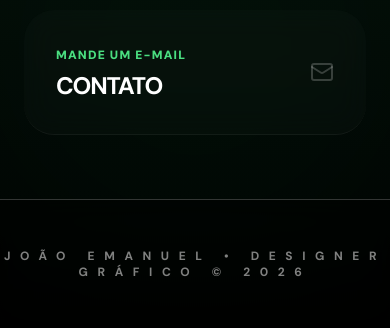
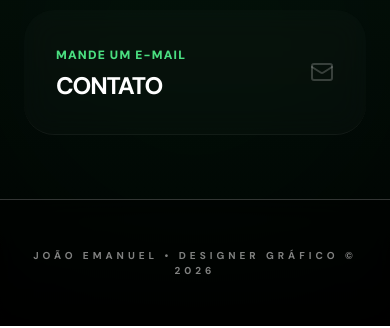
Before and after one commit to designergraficojoaoemanuel-ctrl/sitejoaoemanueldesigner, a plain HTML site: page index.html in a window 390 px wide. Shown: the part 4299-4627 px from the top of the page. Drawn offline with nearby package versions, Linux system fonts and the light colour scheme.

Commit message:
Update index.html

```diff
--- a/index.html
+++ b/index.html
@@ -16,7 +16,6 @@
     body { font-family: 'DM Sans', sans-serif; scroll-behavior: smooth; background-color: #000; }
     .hero-title { font-size: clamp(2.5rem, 8vw, 5rem); line-height: 1; font-weight: 900; letter-spacing: -0.04em; }
 
-    /* Correção da animação que quebrava o layout lateral no celular */
     .fade-in { animation: fadeInSutil 1s ease-out forwards; opacity: 0; }
     @keyframes fadeInSutil { from { opacity: 0; } to { opacity: 1; } }
     .d2 { animation-delay: .2s } .d3 { animation-delay: .4s }
@@ -58,7 +57,6 @@
 </head>
 <body class="bg-master text-white">
 
-  <!-- Luzes de fundo calibradas para conter vazamento -->
   <div class="glow-sphere top-0 right-0 w-[280px] md:w-[800px] h-[280px] md:h-[800px] bg-green-500 opacity-10"></div>
   <div class="glow-sphere top-[40%] left-0 w-[280px] md:w-[600px] h-[280px] md:h-[600px] bg-green-700 opacity-10"></div>
 
@@ -69,7 +67,6 @@
    </div>
   </div>
 
-  <!-- Menu Consertado: Links visíveis no celular com cor destacada e boa distribuição -->
   <nav class="sticky top-0 z-50 px-4 py-4 glass w-full">
    <div class="max-w-7xl mx-auto flex flex-col md:flex-row items-center justify-between gap-3">
     <span class="font-black text-xl md:text-2xl tracking-tighter green-glow">JOÃO EMANUEL</span>
@@ -82,11 +79,9 @@
    </div>
   </nav>
 
-  <!-- Banner com foto no topo no Mobile -->
   <section id="about" class="relative min-h-screen flex items-center px-6 md:px-16 py-8 lg:py-24 overflow-hidden">
    <div class="max-w-7xl mx-auto flex flex-col-reverse lg:grid lg:grid-cols-2 gap-10 lg:gap-20 items-center relative z-10 w-full">
 
-    <!-- Textos -->
     <div class="fade-in d2 text-center lg:text-left w-full">
      <p class="text-green-500 text-xs font-black uppercase tracking-[0.5em] mb-6">Creative Designer</p>
      <h1 class="hero-title green-glow mb-8 uppercase">Criando o <br>futuro das <br>marcas.</h1>
@@ -97,7 +92,6 @@
      </div>
     </div>
 
-    <!-- Foto de Perfil -->
     <div class="fade-in d3 flex justify-center w-full mb-4 lg:mb-0">
      <div class="relative group w-full max-w-[290px] lg:max-w-[420px]">
       <div class="absolute inset-0 bg-green-500 rounded-[80px] blur-[120px] opacity-20 group-hover:opacity-30 transition-opacity"></div>
@@ -110,7 +104,6 @@
    </div>
   </section>
 
-  <!-- Seção Serviços -->
   <section id="services" class="px-6 py-24 lg:py-32 relative">
    <div class="max-w-7xl mx-auto">
     <div class="flex flex-col md:flex-row justify-between items-end mb-24 gap-8">
@@ -140,7 +133,6 @@
    </div>
   </section>
 
-  <!-- Seção Trabalhos -->
   <section id="projects" class="px-6 py-24 lg:py-32">
    <div class="max-w-7xl mx-auto">
     <h2 class="text-center text-4xl font-black mb-20 green-glow uppercase tracking-tighter">Trabalhos em Destaque</h2>
@@ -167,7 +159,6 @@
    </div>
   </section>
 
-  <!-- Seção FAQ -->
   <section class="px-6 py-24 lg:py-32 relative">
     <div class="max-w-4xl mx-auto">
         <h2 class="text-3xl font-black mb-16 uppercase tracking-tighter green-glow text-center">Perguntas Frequentes</h2>
@@ -188,7 +179,6 @@
     </div>
   </section>
 
-  <!-- Seção Contato Dinâmico (Sem frases intermediárias, direto para os botões) -->
   <section id="contact" class="px-6 md:px-16 py-16 relative">
     <div class="glow-sphere bottom-0 left-[50%] -translate-x-1/2 w-[300px] md:w-[1200px] h-[300px] md:h-[600px] bg-green-600 opacity-15 blur-[150px]"></div>
 
@@ -210,9 +200,11 @@
     </div>
   </section>
 
-  <!-- Rodapé Premium com Linha Divisória Branca Calibrada e Bem Visível -->
-  <footer class="py-12 border-t border-white/20 bg-black/40 backdrop-blur-md text-center relative z-10 w-full">
-   <p class="text-xs text-white/50 uppercase tracking-[0.8em] font-bold">João Emanuel • Designer Gráfico © 2026</p>
+  <!-- Rodapé com padding lateral (px-6) e espaçamento de letras corrigido para celular -->
+  <footer class="py-12 px-6 border-t border-white/20 bg-black/40 backdrop-blur-md text-center relative z-10 w-full">
+   <p class="text-[10px] md:text-xs text-white/50 uppercase tracking-[0.4em] md:tracking-[0.8em] font-bold mx-auto max-w-full block break-words">
+     João Emanuel • Designer Gráfico © 2026
+   </p>
   </footer>
 
   <script>lucide.createIcons();</script>
```
